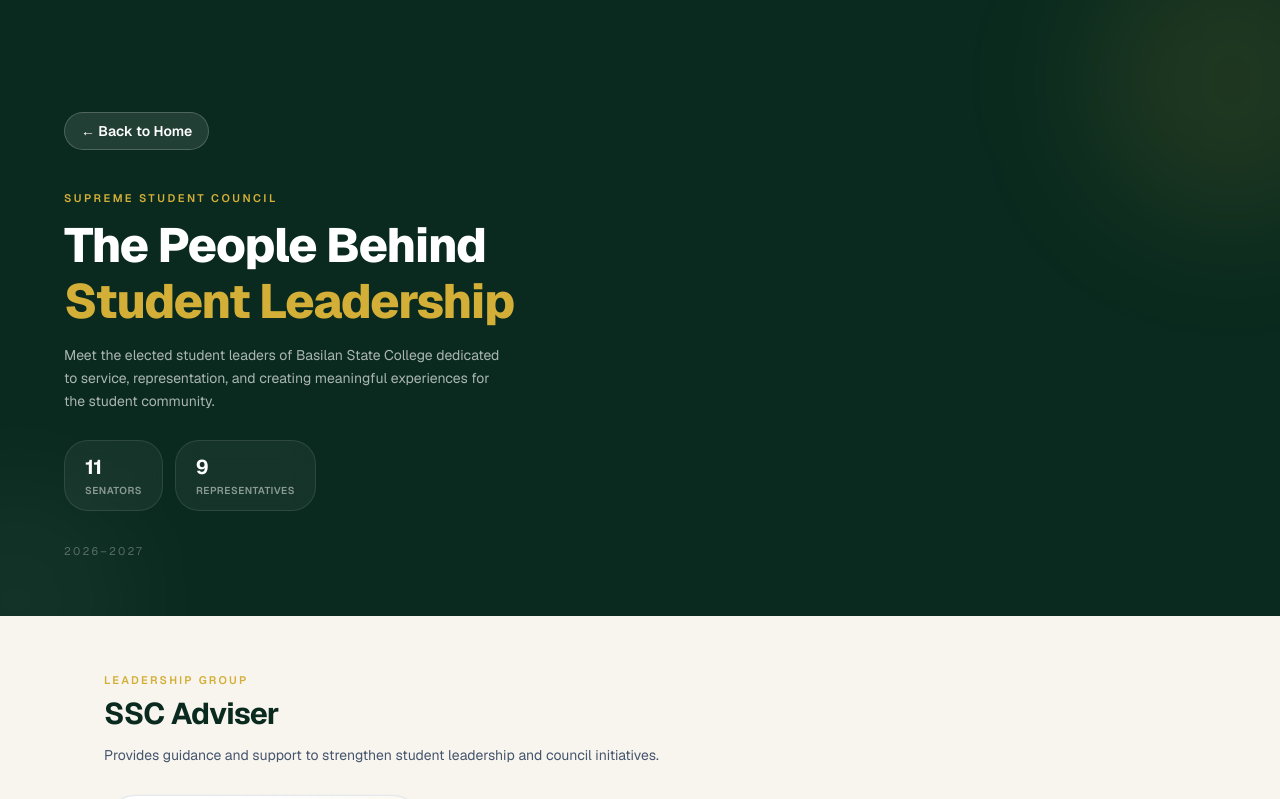
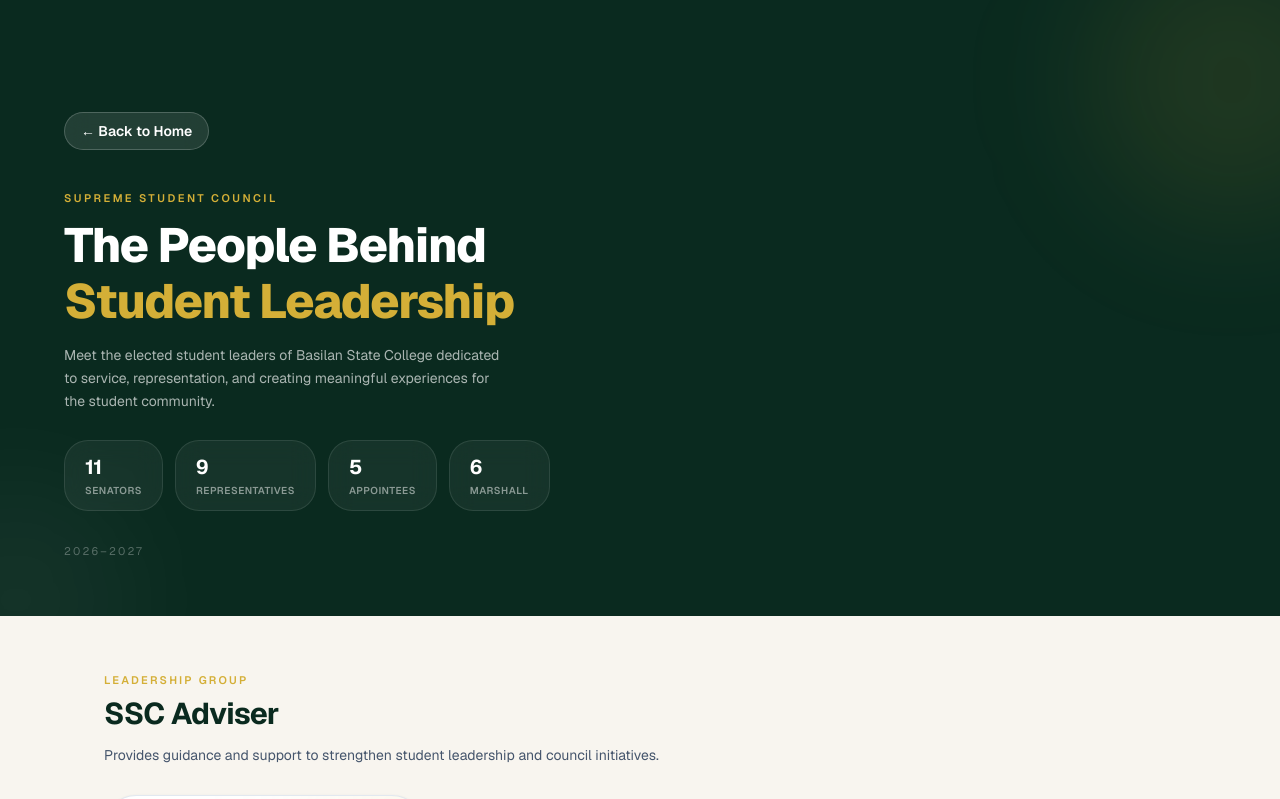
Before and after one commit to buildwithjaym/ssc-activity-hub, a Next.js app: page /officers/2026 in a window 1280 px wide. Shown: the top 799 px of the page. Built offline with nearby package versions, Linux system fonts and the light colour scheme.

Commit message:
Update 2026 officers page

```diff
--- a/app/officers/2026/page.tsx
+++ b/app/officers/2026/page.tsx
@@ -201,6 +201,24 @@ export default function OfficersPage() {
                   Representatives
                 </p>
               </div>
+
+               <div className="rounded-xl border border-white/10 bg-white/5 px-5 py-3 backdrop-blur-md">
+                <p className="text-xl font-bold text-white">
+                  {OFFICERS_DATA.appointees.length}
+                </p>
+                <p className="mt-0.5 text-[10px] font-semibold uppercase tracking-wider text-white/50">
+                  Appointees
+                </p>
+              </div>
+                <div className="rounded-xl border border-white/10 bg-white/5 px-5 py-3 backdrop-blur-md">
+                <p className="text-xl font-bold text-white">
+                  {OFFICERS_DATA.marshall.length}
+                </p>
+                <p className="mt-0.5 text-[10px] font-semibold uppercase tracking-wider text-white/50">
+                  Marshall
+                </p>
+              </div>
+
             </motion.div>
           </div>
 
@@ -244,7 +262,7 @@ export default function OfficersPage() {
             title="SSC Senators"
             description="Elected student leaders who represent the concerns, ideas, and initiatives of the student body."
           />
-          <div className="mt-7 grid gap-5 sm:grid-cols-2 lg:grid-cols-4">
+          <div className="mt-7 grid gap-5 sm:grid-cols-2 lg:grid-cols-3">
             {OFFICERS_DATA.senators.map((officer, i) => (
               <OfficerCard key={officer.name} officer={officer} index={i} />
             ))}
@@ -256,13 +274,38 @@ export default function OfficersPage() {
             title="College Representatives"
             description="Connects departments/colleges with the Supreme Student Council."
           />
-          <div className="mt-7 grid gap-5 sm:grid-cols-2 lg:grid-cols-4">
+          <div className="mt-7 grid gap-5 sm:grid-cols-2 lg:grid-cols-3">
             {OFFICERS_DATA.representatives.map((officer, i) => (
               <OfficerCard key={officer.name} officer={officer} index={i} />
             ))}
           </div>
         </div>
-      </section>
+
+
+      <div>
+          <SectionHeader
+            title="Appointees"
+            description="Capable and worth one."
+          />
+          <div className="mt-7 grid gap-5 sm:grid-cols-2 lg:grid-cols-3">
+            {OFFICERS_DATA.appointees.map((officer, i) => (
+              <OfficerCard key={officer.name} officer={officer} index={i} />
+            ))}
+          </div>
+        </div>
+
+        <div>
+          <SectionHeader
+            title="Marshall"
+            description="The Defender."
+          />
+          <div className="mt-7 grid gap-5 sm:grid-cols-2 lg:grid-cols-3">
+            {OFFICERS_DATA.marshall.map((officer, i) => (
+              <OfficerCard key={officer.name} officer={officer} index={i} />
+            ))}
+          </div>
+        </div>
+     </section>
 
       {/* Closing */}
       <section className="bg-[#0A2A1F] px-5 py-14 text-center text-white">
```
